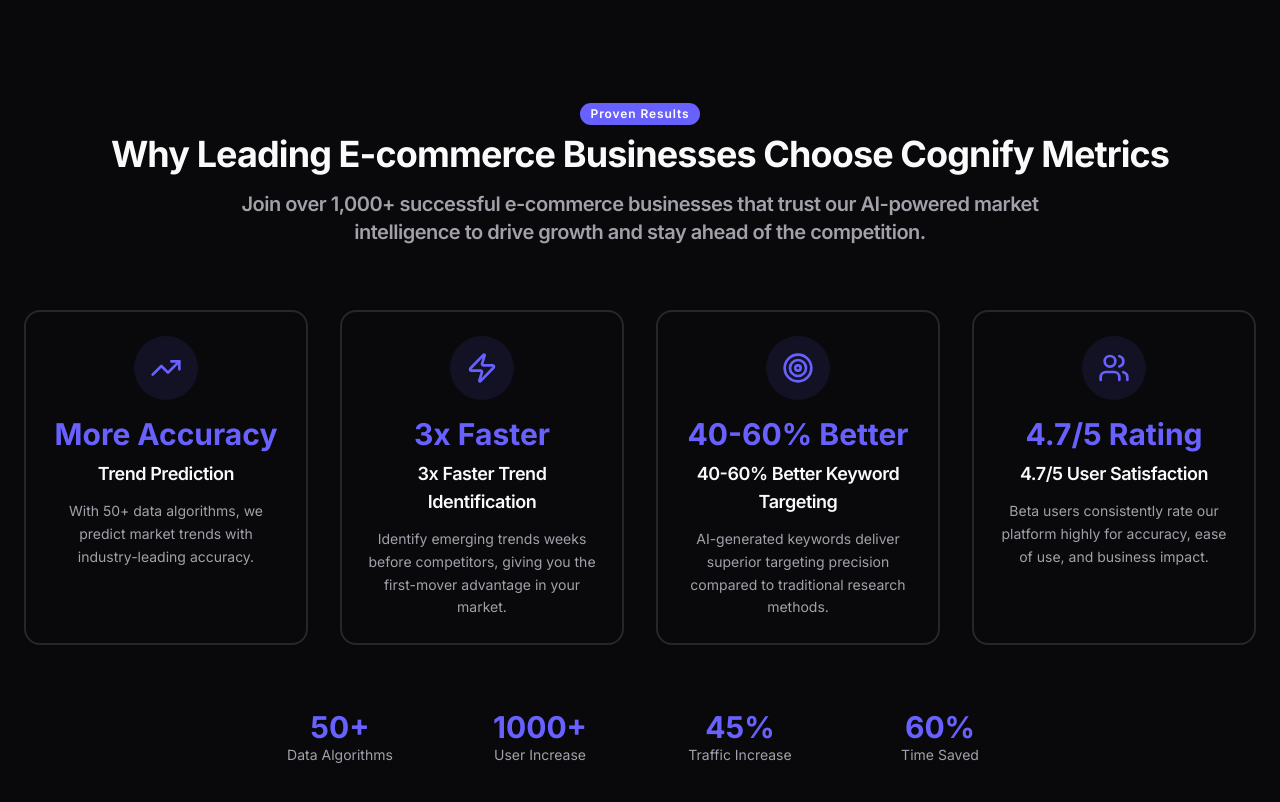
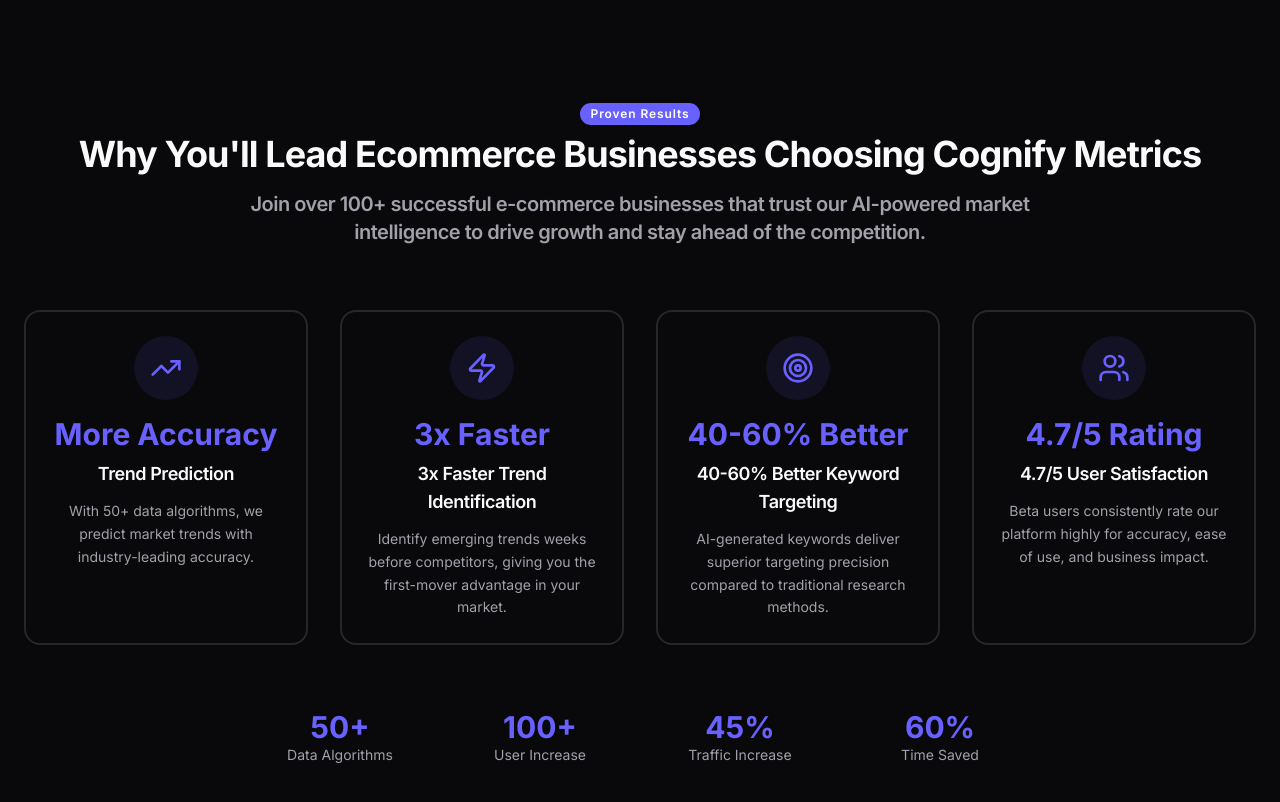
Before and after one commit to oni-biocare/cognify-landing-page, a Next.js app: page / in a window 1280 px wide. Shown: the part 1360-2162 px from the top of the page. Built offline with nearby package versions, Linux system fonts and the light colour scheme.

Commit message:
Update BenefitsSection text to reflect accurate user statistics and enhance messaging clarity

```diff
--- a/src/components/layout/sections/benefits.tsx
+++ b/src/components/layout/sections/benefits.tsx
@@ -45,10 +45,10 @@
           <Badge className="text-white">Proven Results</Badge>
         </h2>
         <h2 className="text-3xl md:text-4xl text-center font-bold mb-4">
-          Why Leading E-commerce Businesses Choose Cognify Metrics
+          Why You'll Lead Ecommerce Businesses Choosing Cognify Metrics
         </h2>
         <h3 className="md:w-2/3 mx-auto text-xl text-center text-muted-foreground">
-          Join over 1,000+ successful e-commerce businesses that trust our AI-powered market intelligence to drive growth and stay ahead of the competition.
+          Join over 100+ successful e-commerce businesses that trust our AI-powered market intelligence to drive growth and stay ahead of the competition.
         </h3>
       </div>
 
@@ -80,7 +80,7 @@
             <div className="text-sm text-muted-foreground">Data Algorithms</div>
           </div>
           <div className="text-center">
-            <div className="text-2xl md:text-3xl font-bold text-primary">1000+</div>
+            <div className="text-2xl md:text-3xl font-bold text-primary">100+</div>
             <div className="text-sm text-muted-foreground">User Increase</div>
           </div>
           <div className="text-center">
```
